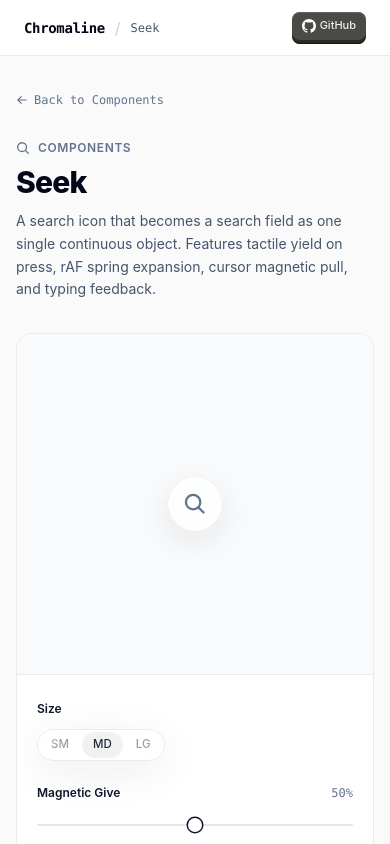
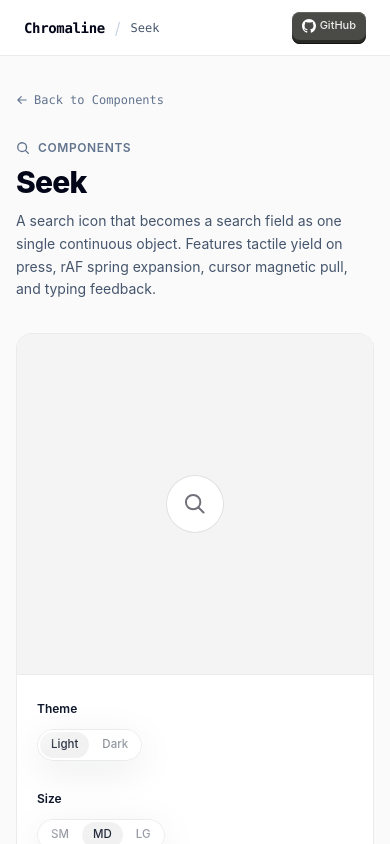
Before and after one commit to ThaminduDasanayake/chromaline, a Next.js app: page /components/seek in a window 390 px wide. Shown: the top 844 px of the page. Built offline with nearby package versions, Linux system fonts and the light colour scheme.

Commit message:
refactor: update seek component and registry json files

```diff
--- a/app/components/seek/page.tsx
+++ b/app/components/seek/page.tsx
@@ -76,10 +76,14 @@ const CODE_EXAMPLE_LINES = [
   },
   {
     num: 14,
+    parts: [{ text: '      theme="light" // "light" | "dark"' }],
+  },
+  {
+    num: 15,
     parts: [{ text: "    />", cls: "text-slate-500" }],
   },
-  { num: 15, parts: [{ text: "  );" }] },
-  { num: 16, parts: [{ text: "}" }] },
+  { num: 16, parts: [{ text: "  );" }] },
+  { num: 17, parts: [{ text: "}" }] },
 ];
 
 const CODE_EXAMPLE_TEXT = `import { useState } from "react";
@@ -94,11 +98,12 @@ export default function SearchDemo() {
       onChange={setQuery}
       placeholder="Search components..."
       size="default"
+      theme="light" // "light" | "dark"
       give={50}
       spring={50}
     />
   );
-}`;
+};`;
 
 const PROPS_DATA: PropItem[] = [
   {
@@ -168,6 +173,12 @@ const PROPS_DATA: PropItem[] = [
     desc: "Border radius of the pill container.",
   },
   {
+    name: "theme",
+    type: '"light" | "dark"',
+    default: '"light"',
+    desc: "Visual color theme mode: 'light' or 'dark'.",
+  },
+  {
     name: "disabled",
     type: "boolean",
     default: "false",
@@ -176,6 +187,7 @@ const PROPS_DATA: PropItem[] = [
 ];
 
 export default function SeekDocumentationPage() {
+  const [theme, setTheme] = useState<"light" | "dark">("light");
   const [size, setSize] = useState<"sm" | "default" | "lg">("default");
   const [give, setGive] = useState(50);
   const [spring, setSpring] = useState(50);
@@ -190,9 +202,27 @@ export default function SeekDocumentationPage() {
     >
       {/* 1. Preview */}
       <ComponentPreview
-        canvasClassName="min-h-[340px] p-8"
+        canvasClassName={`min-h-[340px] p-8 transition-colors duration-300 ${
+          theme === "dark" ? "bg-[#18181b]" : "bg-[#f4f4f5]"
+        }`}
         controls={
-          <div className="grid grid-cols-1 gap-6 sm:grid-cols-3">
+          <div className="grid grid-cols-1 gap-6 sm:grid-cols-2 lg:grid-cols-4">
+            {/* Theme control */}
+            <div>
+              <label className="text-xs font-semibold text-slate-900">Theme</label>
+              <div className="mt-2.5">
+                <SelectBar<"light" | "dark">
+                  size="xs"
+                  items={[
+                    { key: "light", label: "Light" },
+                    { key: "dark", label: "Dark" },
+                  ]}
+                  value={theme}
+                  onChange={setTheme}
+                />
+              </div>
+            </div>
+
             {/* Size control */}
             <div>
               <label className="text-xs font-semibold text-slate-900">Size</label>
@@ -246,6 +276,7 @@ export default function SeekDocumentationPage() {
       >
         <Seek
           size={size}
+          theme={theme}
           give={give}
           spring={spring}
           value={searchVal}
--- a/components/ui/seek.tsx
+++ b/components/ui/seek.tsx
@@ -1,6 +1,7 @@
 "use client";
 
 import React, { useEffect, useRef, useState } from "react";
+import { cn } from "@/lib/utils";
 
 /* ══ Seek ═══════════════════════════════════════════════════
    A search icon that springs into a search field.
@@ -8,6 +9,8 @@ import React, { useEffect, useRef, useState } from "react";
    Continuous physics, cursor magnetic pull, and tactile yield.
    Ported & adapted for Chromaline design system.
    ─────────────────────────────────────────────────────────── */
+
+export type SeekTheme = "light" | "dark";
 
 export interface SeekProps {
   value?: string;
@@ -21,6 +24,7 @@ export interface SeekProps {
   give?: number; // 0..100 cursor magnet pull
   spring?: number; // 0..100 spring overshoot & settling rate
   corner?: number;
+  theme?: SeekTheme;
   className?: string;
   disabled?: boolean;
   autoFocus?: boolean;
@@ -95,10 +99,12 @@ export function Seek({
   give = 50,
   spring = 50,
   corner,
+  theme = "light",
   className = "",
   disabled = false,
   autoFocus = false,
 }: SeekProps) {
+  const isDark = theme === "dark";
   const cfg = SIZE_CONFIGS[size] || SIZE_CONFIGS.default;
   const shut = cfg.shut;
   const lens = cfg.lens;
@@ -268,9 +274,13 @@ export function Seek({
       data-busy={busy}
     >
       <div
-        className={`group/seek relative isolate overflow-hidden bg-white/65 shadow-[inset_0_1px_0_rgba(255,255,255,0.95),0_10px_32px_rgba(15,23,42,0.08)] backdrop-blur-md backdrop-saturate-150 ${
-          !open ? "[@media(hover:hover)]:hover:scale-[1.04]" : ""
-        }`}
+        className={cn(
+          "group/seek relative isolate overflow-hidden transition-colors duration-220",
+          isDark
+            ? "bg-[#1b1b1b] shadow-[0_0_0_1px_rgba(255,255,255,0.12)]"
+            : "bg-[#ffffff] shadow-[0_0_0_1px_rgba(0,0,0,0.08)]",
+          !open ? "[@media(hover:hover)]:hover:scale-[1.045]" : ""
+        )}
         style={{
           width: `${w.toFixed(2)}px`,
           height: `${shut}px`,
@@ -279,18 +289,22 @@ export function Seek({
           transition: `transform ${press ? "160ms" : "220ms"} cubic-bezier(0.22, 1, 0.36, 1), background 220ms ease`,
         }}
       >
-        {/* Prismatic specular lit rim */}
-        <span
-          className="pointer-events-none absolute inset-0 z-2 rounded-full border border-transparent mask-exclude [-webkit-mask-composite:xor] [-webkit-mask:linear-gradient(#000_0_0)_padding-box,linear-gradient(#000_0_0)] [background:linear-gradient(142deg,rgba(255,255,255,0.75)_0%,rgba(255,255,255,0.18)_26%,rgba(255,255,255,0.06)_62%,rgba(255,255,255,0.45)_100%)_border-box] [mask:linear-gradient(#000_0_0)_padding-box,linear-gradient(#000_0_0)]"
-          style={{ borderRadius: `${actualCorner}px` }}
-          aria-hidden="true"
-        />
-
-        {/* Custom continuous vector lens */}
+        {/* Continuous vector lens (18-unit viewBox: 1.5 stroke width at rest, 1.8 when typing) */}
         <svg
-          className={`pointer-events-none absolute top-1/2 z-3 fill-none transition-[stroke,stroke-width] duration-220 ease-out ${
-            busy ? "stroke-slate-900" : "stroke-slate-500 group-hover/seek:stroke-slate-900"
-          }`}
+          className={cn(
+            "pointer-events-none absolute top-1/2 z-3 fill-none transition-[stroke,stroke-width] duration-220 ease-out",
+            busy
+              ? isDark
+                ? "stroke-[#ffffff]"
+                : "stroke-[#18181b]"
+              : open
+                ? isDark
+                  ? "stroke-[#71717a]"
+                  : "stroke-[#a1a1aa]"
+                : isDark
+                  ? "stroke-[#a1a1aa] group-hover/seek:stroke-[#ffffff]"
+                  : "stroke-[#71717a] group-hover/seek:stroke-[#18181b]"
+          )}
           viewBox="0 0 18 18"
           aria-hidden="true"
           style={{
@@ -298,7 +312,7 @@ export function Seek({
             width: `${lens}px`,
             height: `${lens}px`,
             marginTop: `${-lens / 2}px`,
-            strokeWidth: busy ? 2.0 : 1.75,
+            strokeWidth: busy ? 1.8 : 1.5,
             strokeLinecap: "round",
           }}
         >
@@ -319,7 +333,10 @@ export function Seek({
           onChange={handleChange}
           onBlur={handleBlur}
           onKeyDown={handleKeyDown}
-          className="absolute top-0 z-3 h-full border-0 bg-transparent font-sans font-medium tracking-tight text-slate-900 outline-none placeholder:text-slate-400"
+          className={cn(
+            "absolute top-0 z-3 h-full border-0 bg-transparent font-sans font-medium tracking-tight outline-none transition-colors duration-220",
+            isDark ? "text-[#ffffff] placeholder:text-[#6b6b6b]" : "text-[#18181b] placeholder:text-[#a1a1aa]"
+          )}
           style={{
             left: `${inset + lens + (size === "sm" ? 8 : 11)}px`,
             right: `${open && currentValue ? (size === "sm" ? 34 : 40) : 16}px`,
@@ -334,7 +351,12 @@ export function Seek({
         {open && currentValue && (
           <button
             type="button"
-            className="absolute top-1/2 z-5 flex -translate-y-1/2 cursor-pointer items-center justify-center rounded-full border-0 bg-slate-900/7 text-slate-600 transition-all duration-150 hover:bg-slate-900/14 hover:text-slate-900"
+            className={cn(
+              "absolute top-1/2 z-5 flex -translate-y-1/2 cursor-pointer items-center justify-center rounded-full border-0 transition-all duration-150",
+              isDark
+                ? "bg-[#ffffff]/10 text-[#a1a1aa] hover:bg-[#ffffff]/20 hover:text-[#ffffff]"
+                : "bg-[#18181b]/[0.06] text-[#71717a] hover:bg-[#18181b]/[0.12] hover:text-[#18181b]"
+            )}
             aria-label="Clear search"
             onClick={handleClear}
             style={{
@@ -362,7 +384,12 @@ export function Seek({
         {!open && (
           <button
             type="button"
-            className="rounded-inherit absolute inset-0 z-4 cursor-pointer border-0 bg-transparent focus-visible:outline-2 focus-visible:outline-offset-2 focus-visible:outline-slate-900"
+            className={cn(
+              "rounded-inherit absolute inset-0 z-4 cursor-pointer border-0 bg-transparent outline-none focus-visible:ring-2 focus-visible:ring-offset-2",
+              isDark
+                ? "focus-visible:ring-[#ffffff]/40 focus-visible:ring-offset-[#1b1b1b]"
+                : "focus-visible:ring-[#18181b]/30 focus-visible:ring-offset-[#ffffff]"
+            )}
             aria-label={placeholder}
             onClick={start}
             disabled={disabled}
```
Also changed, not shown: public/r/seek.json (+1 -1 lines), public/r/index.json.
